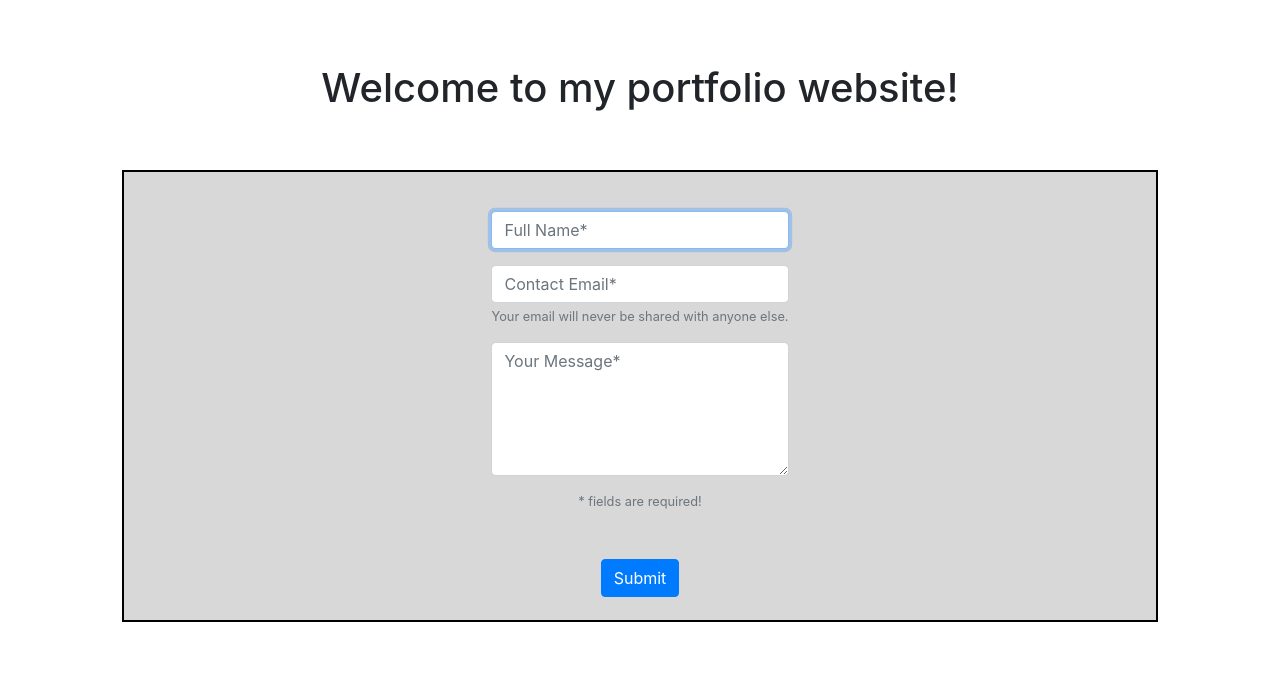
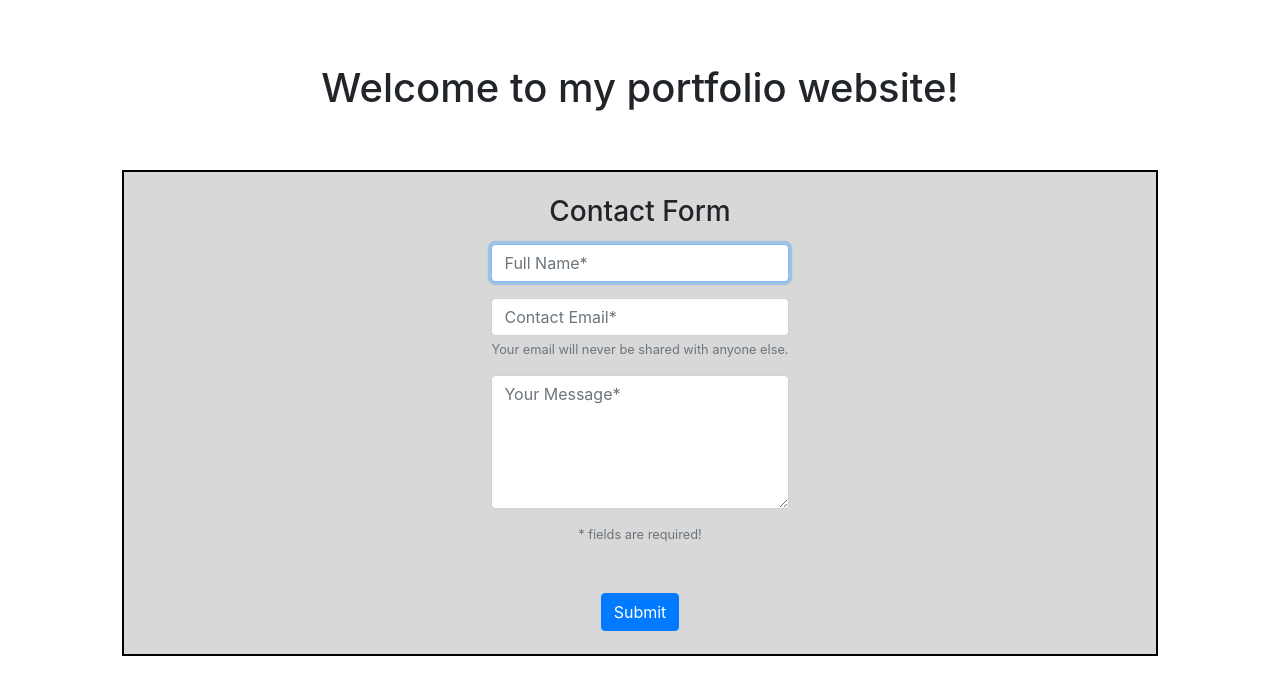
Before and after one commit to abdullah-al-rafi/portfolio, a Django app: page / in a window 1280 px wide. Shown: the top 695 px of the page. Run offline with Django 3.2, Linux system fonts and the light colour scheme; parts of the project's set-up code (start-up, migrations or seed data) failed here and were passed over; some libraries are stand-ins or nearby versions.

Commit message:
captcha aligned

```diff
--- a/main/views.py
+++ b/main/views.py
@@ -8,6 +8,7 @@ from django.conf import settings
 from .models import Contact
 
 import json
+import urllib.request
 import urllib
 # Create your views here.
 
@@ -18,7 +19,7 @@ def index(request):
 
 def contact_form(request):
     if request.method == "POST":
-        name = request.POST["fname"].capitalize()
+        name = request.POST["fname"].title()
         email = request.POST["email"]
         body = request.POST["textarea"]
 
@@ -36,7 +37,7 @@ def contact_form(request):
 
         if result['success']:
             email_message = EmailMessage(
-                subject=f'Contact Form from {name}',
+                subject=f'Contact Form - {name}',
                 body=body,
                 from_email=settings.EMAIL_HOST_USER,
                 to=[email, 'abdullah34alrafi@gmail.com'],
--- a/static/index.css
+++ b/static/index.css
@@ -14,3 +14,14 @@ body {
   align-items: center;
   justify-content: center;
 }
+
+form {
+  margin: auto;
+}
+
+.g-recaptcha {
+  height: 100%;
+  display: flex;
+  align-items: center;
+  justify-content: center;
+}
--- a/templates/main/index.html
+++ b/templates/main/index.html
@@ -12,9 +12,12 @@
         <form action="{% url 'contact' %}" method="POST">
             {% csrf_token %}
             <div class="form-group">
+                <h3>Contact Form</h3>
+            </div>
+            <div class="form-group">
                 {% if messages %}
                     {% for message in messages %}
-                        <large id="mass" class="form-text text-muted alert-danger">{{message}}</large>
+                        <large id="emailHelp" class="form-text text-muted alert-danger">{{message}}</large>
                     {% endfor %}
                 {% endif %}
             </div>
```
